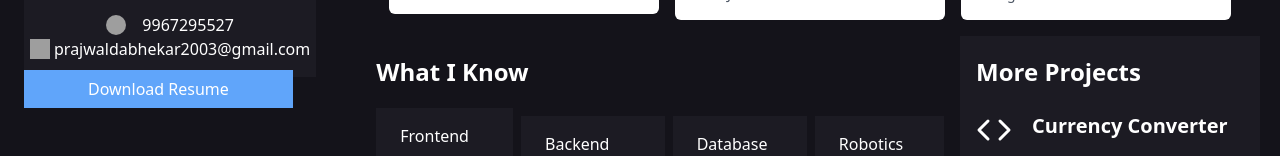
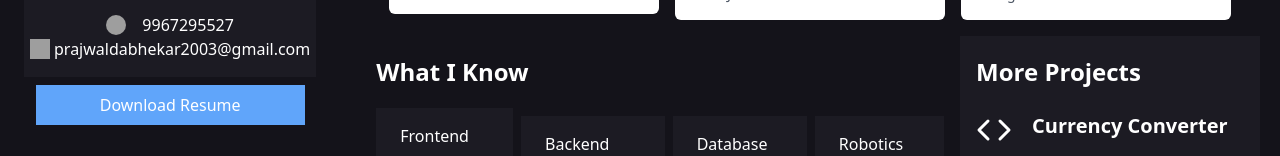
Before and after one commit to PrajwalDabekar/My_Portfolio, a React (Vite) app: page / in a window 1280 px wide. Shown: the part 622-778 px from the top of the page. Built offline with nearby package versions, Linux system fonts and the light colour scheme; grey boxes are pictures that could not be loaded.

Commit message:
resume button done

```diff
--- a/src/App.jsx
+++ b/src/App.jsx
@@ -33,8 +33,9 @@ function App() {
               </div>
               <Activities/>
               <Contact/>
+              <div className='flex justify-center items-center'>
               <a href={resume} target='_blank'
-              className='px-16 py-2 bg-blue-400'>Download Resume</a>
+              className='px-16 py-2 bg-blue-400'>Download Resume</a></div>
 
         </div>
         <div className='basis-3/4 bg-[#14131a] sm:p-3 m-2'>
```
